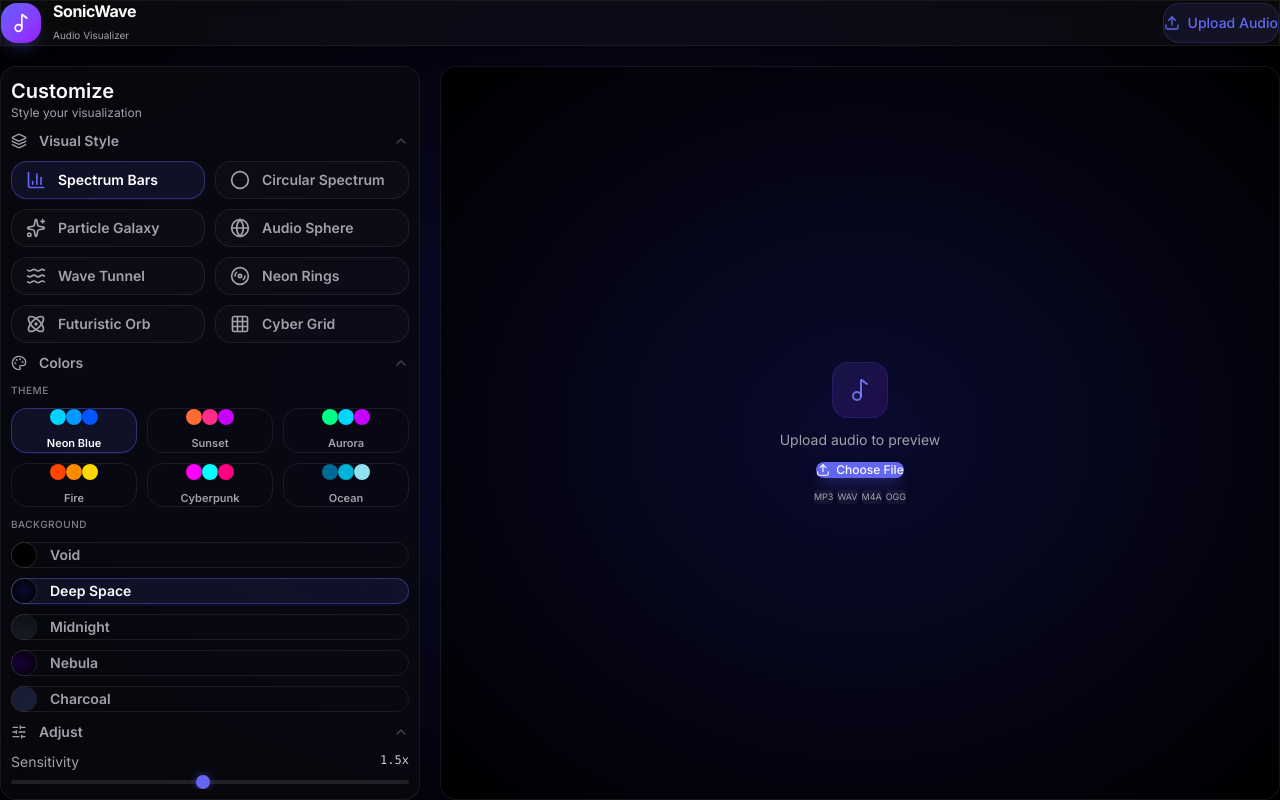
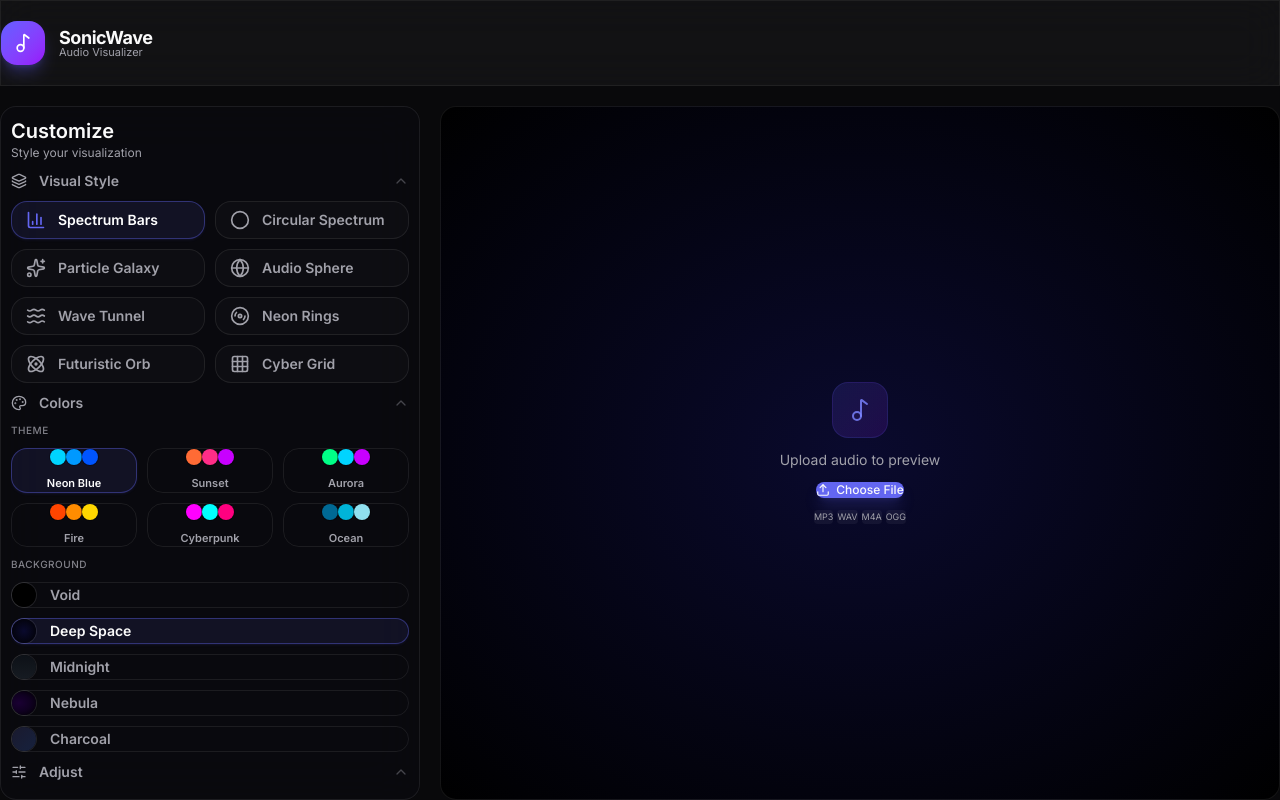
Before and after one commit to sam-eer31/Audio_Visualizer, a React (Vite) app: page / in a window 1280 px wide. Built offline with nearby package versions, Linux system fonts and the light colour scheme.

Commit message:
Fix bg only on preview, improve header, remove upload btn

```diff
--- a/src/components/layout/AppLayout.tsx
+++ b/src/components/layout/AppLayout.tsx
@@ -40,8 +40,7 @@ export function AppLayout() {
 
   return (
     <div
-      className="h-full w-full flex flex-col"
-      style={{ background: bg.gradient || bg.color }}
+      className="h-full w-full flex flex-col bg-background"
       onDragOver={(e) => { e.preventDefault(); setIsDragging(true) }}
       onDragLeave={() => setIsDragging(false)}
       onDrop={handleDrop}
@@ -64,24 +63,16 @@ export function AppLayout() {
       </AnimatePresence>
 
       {/* Header */}
-      <header className="shrink-0 z-20 px-6 sm:px-8 py-5 flex items-center justify-between glass-light">
-        <div className="flex items-center gap-3">
-          <div className="h-10 w-10 rounded-xl bg-gradient-to-br from-indigo-500 to-purple-600 flex items-center justify-center shadow-lg shadow-indigo-500/20">
+      <header className="shrink-0 z-20 px-6 sm:px-8 flex items-center glass-light" style={{ paddingTop: '20px', paddingBottom: '20px' }}>
+        <div className="flex items-center" style={{ gap: '14px' }}>
+          <div className="h-11 w-11 rounded-xl bg-gradient-to-br from-indigo-500 to-purple-600 flex items-center justify-center shadow-lg shadow-indigo-500/30">
             <Music2 className="h-5 w-5 text-white" />
           </div>
-          <div>
-            <span className="text-base font-bold tracking-tight block leading-tight">SonicWave</span>
-            <span className="text-[10px] text-muted-foreground leading-none">Audio Visualizer</span>
+          <div className="flex flex-col">
+            <span className="text-lg font-bold tracking-tight leading-none">SonicWave</span>
+            <span className="text-[11px] text-muted-foreground mt-1 leading-none">Audio Visualizer</span>
           </div>
         </div>
-        <button
-          onClick={() => fileRef.current?.click()}
-          className="h-10 px-4 rounded-xl bg-primary/10 border border-primary/20 text-primary text-sm font-medium flex items-center gap-2 hover:bg-primary/20 transition-all"
-        >
-          <Upload className="h-4 w-4" />
-          <span className="hidden sm:inline">Upload Audio</span>
-          <span className="sm:hidden">Upload</span>
-        </button>
         <input
           ref={fileRef}
           type="file"
```
